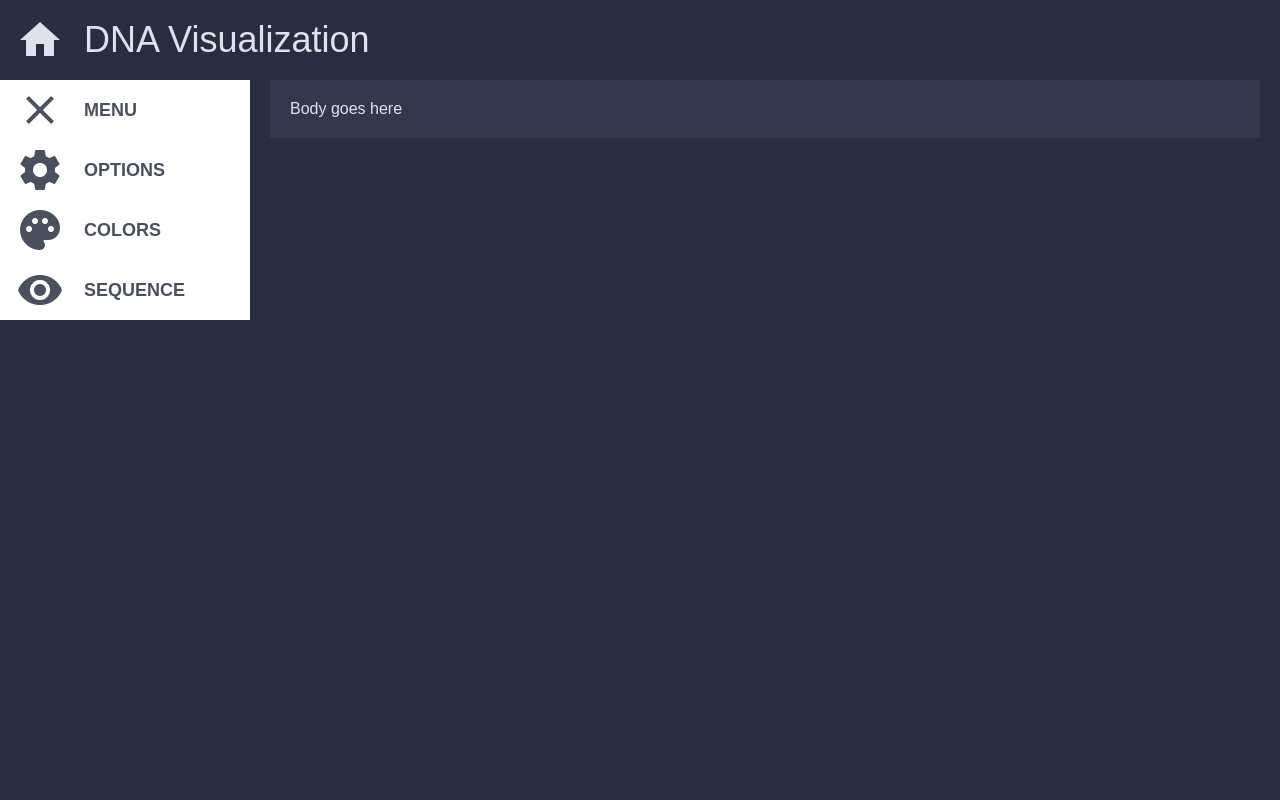
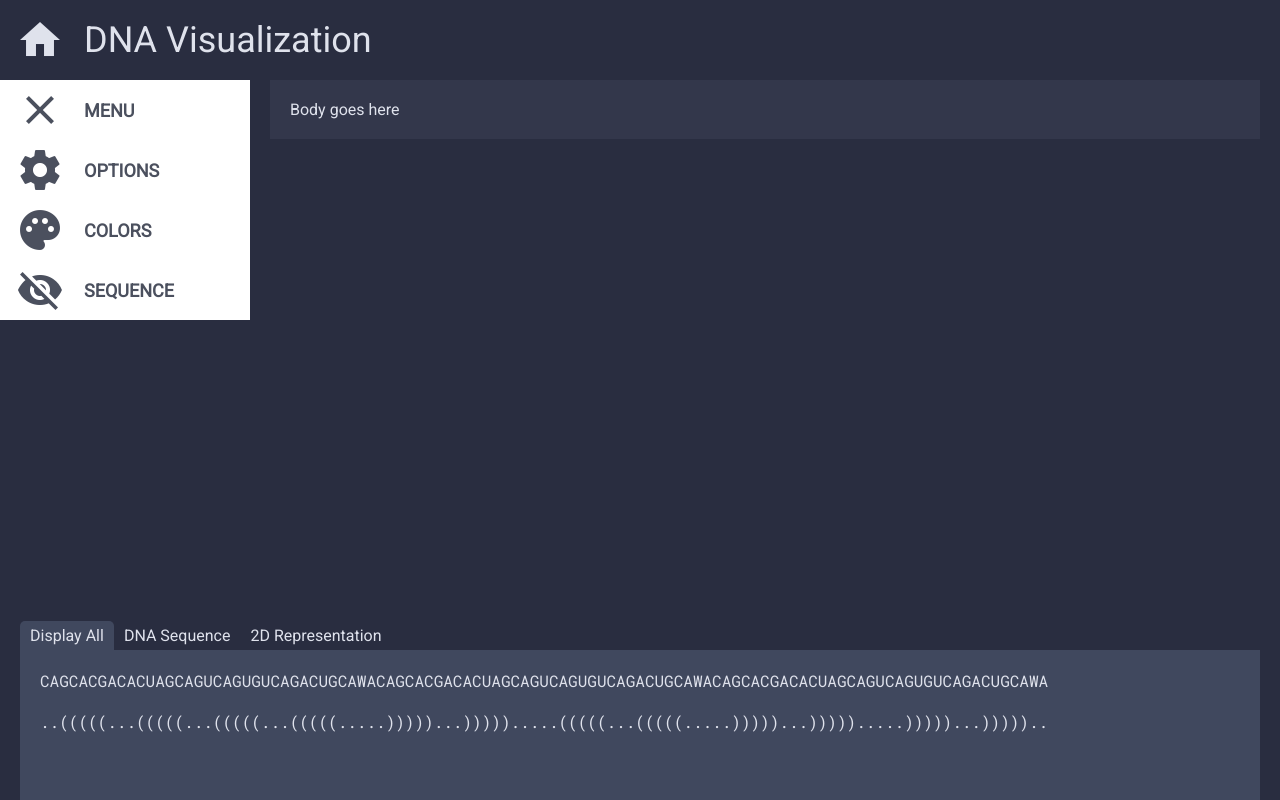
Before and after one commit to tom-ogasawara/dna, a React (Create React App) app: page / in a window 1280 px wide. Built offline with nearby package versions, Linux system fonts and the light colour scheme.

Commit message:
Add sequence panel

```diff
--- a/package.json
+++ b/package.json
@@ -5,7 +5,8 @@
   "dependencies": {
     "material-design-icons": "^3.0.1",
     "react": "^15.6.1",
-    "react-dom": "^15.6.1"
+    "react-dom": "^15.6.1",
+    "react-router-dom": "^4.1.2"
   },
   "devDependencies": {
     "react-scripts": "1.0.10"
--- a/public/index.html
+++ b/public/index.html
@@ -6,6 +6,7 @@
     <meta name="theme-color" content="#000000">
     <link href="https://fonts.googleapis.com/icon?family=Material+Icons"
       rel="stylesheet">
+    <link href="https://fonts.googleapis.com/css?family=Roboto|Roboto+Mono" rel="stylesheet">
     <link rel="manifest" href="%PUBLIC_URL%/manifest.json">
     <link rel="shortcut icon" href="%PUBLIC_URL%/favicon.ico">
     <title>AutoDesk Challenge</title>
--- a/src/components/Menu/index.js
+++ b/src/components/Menu/index.js
@@ -14,7 +14,7 @@ class Menu extends Component {
       menuOpen: true,
       optionsOpen: false,
       colorsOpen: false,
-      sequenceOpen: false
+      sequenceOpen: true
     };
 
     // this.toggleMenu = this.toggleMenu.bind(this);
--- a/src/components/Menu/style.css
+++ b/src/components/Menu/style.css
@@ -57,8 +57,7 @@
 
 .sequence {
   position: absolute;
-  height: 200px;
-  background: #40485e;
+  height: 179px;
   bottom: 0px;
   left: 0px;
   transition: 0.2s ease-in-out;
--- /dev/null
+++ b/src/components/Sequence/SequenceTab/index.js
@@ -0,0 +1,14 @@
+import React from 'react';
+
+const SequenceTab = (props) => {
+  const { title, active, handleClick } = props;
+  const activeClass = active ? "isSelected" : "";
+
+  return (
+    <div className={`tab ${activeClass}`} onClick={handleClick}>
+      {title}
+    </div>
+  );
+};
+
+export default SequenceTab;
--- a/src/components/Sequence/index.js
+++ b/src/components/Sequence/index.js
@@ -1,12 +1,81 @@
 import React, { Component } from 'react';
-import "./style.css";
+import { NavLink } from 'react-router-dom';
+
+import SequenceTab from './SequenceTab';
+import './style.css';
 
 class Sequence extends Component {
+  constructor(props) {
+    super(props);
+
+    this.state = {
+      dNASelected: true,
+      dBNSelected: true
+    };
+  }
+
+  selectTab(tabType) {
+    switch (tabType) {
+      case 'dna':
+        this.setState({
+          dNASelected: true,
+          dBNSelected: false
+        });
+        break;
+      case 'dbn':
+        this.setState({
+          dNASelected: false,
+          dBNSelected: true
+        });
+        break;
+      case 'both':
+        this.setState({
+          dNASelected: true,
+          dBNSelected: true
+        });
+        break;
+      default:
+        console.log('Please pass a valid tab type');
+    }
+  }
+
   render() {
-    const mockSequence = "..(((((...(((((...(((((...(((((.....))))....))))).....(((((...(((((.....)))))...))))).....)))))...)))))..";
+    const mockSequence =
+      'CAGCACGACACUAGCAGUCAGUGUCAGACUGCAWACAGCACGACACUAGCAGUCAGUGUCAGACUGCAWACAGCACGACACUAGCAGUCAGUGUCAGACUGCAWA';
+    const mockDBNSequence =
+      '..(((((...(((((...(((((...(((((.....)))))...))))).....(((((...(((((.....)))))...))))).....)))))...)))))..';
+    const dNASelected = this.state.dNASelected;
+    const dBNSelected = this.state.dBNSelected;
+    const dNAStatus = dNASelected ? '' : 'closed';
+    const dBNStatus = dBNSelected ? '' : 'closed';
+
     return (
-      <div>
-        sequence goes here
+      <div className="sequence-container">
+        <div className="title-tabs">
+          <SequenceTab
+            title="Display All"
+            active={dNASelected && dBNSelected}
+            handleClick={() => this.selectTab('both')}
+          />
+          <SequenceTab
+            title="DNA Sequence"
+            active={dNASelected && !dBNSelected}
+            handleClick={() => this.selectTab('dna')}
+          />
+          <SequenceTab
+            title="2D Representation"
+            active={!dNASelected && dBNSelected}
+            handleClick={() => this.selectTab('dbn')}
+          />
+        </div>
+        <div className="display-container">
+          <div className={`display ${dNAStatus}`}>
+            {mockSequence}
+          </div>
+          <div className={`display ${dBNStatus}`}>
+            {mockDBNSequence}
+          </div>
+        </div>
       </div>
     );
   }
--- a/src/components/Sequence/style.css
+++ b/src/components/Sequence/style.css
@@ -0,0 +1,36 @@
+.sequence-container {
+  display: flex;
+  flex-direction: column;
+  padding: 0 20px;
+}
+
+.title-tabs {
+  display: flex;
+}
+
+.title-tabs .tab {
+  padding: 5px 10px;
+  border-radius: 5px 5px 0 0;
+  cursor: pointer;
+}
+
+.title-tabs .isSelected {
+  background: #40485e;
+}
+
+.display-container {
+  background: #40485e;
+  height: 150px;
+}
+
+.sequence-container .display {
+  font-family: 'Roboto Mono', monospace;
+  margin: 20px;
+  overflow-x: auto;
+  overflow-y: hidden;
+  white-space: nowrap;
+}
+
+.display.closed{
+  display: none;
+}
--- a/src/index.css
+++ b/src/index.css
@@ -1,6 +1,6 @@
 body {
   margin: 0;
   padding: 0;
-  font-family: sans-serif;
+  font-family: 'Roboto', sans-serif;
   background: #292d40;
 }
```
Also changed, not shown: 1 other file (tests, documents, lock files or other folders).
